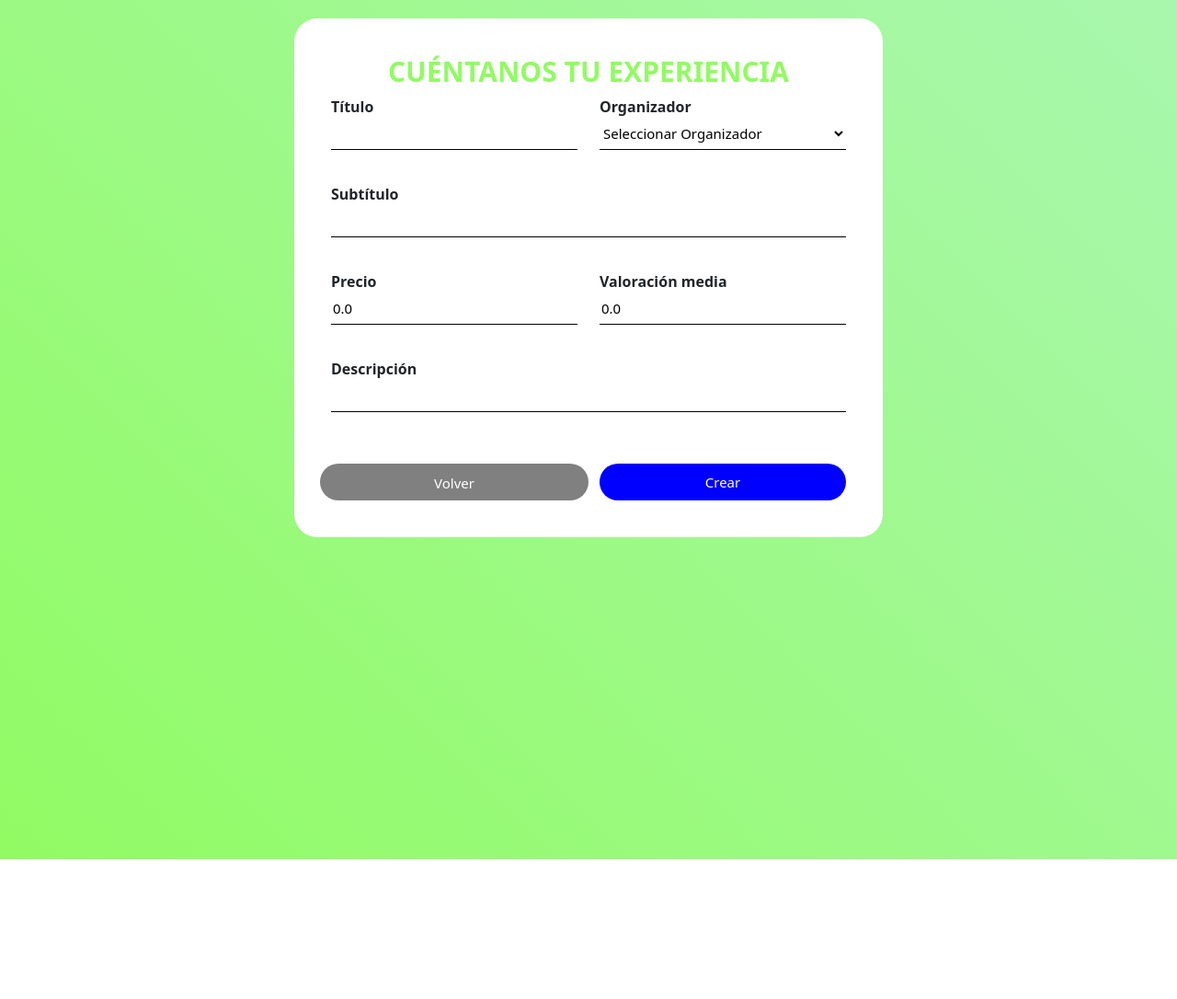
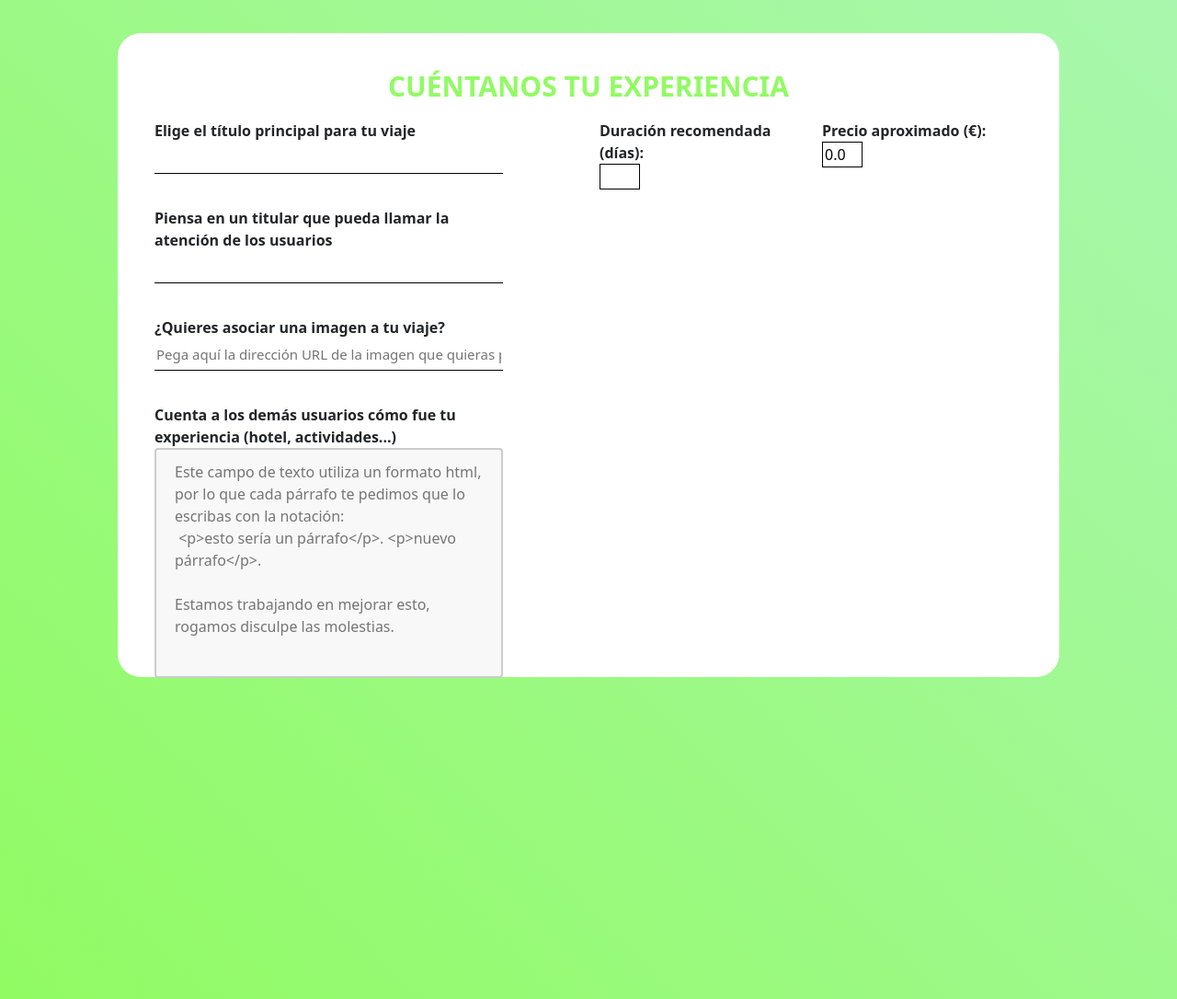
Before and after one commit to MiguelManzanoUAM/Zytrip, a Rails app: page /trips/new in a window 1280 px wide. Shown: the part 56-1142 px from the top of the page at 92% size. Before the commit the page ends 990 px from the top, so only its background shows below. Run offline with Rails 7, Linux system fonts and the light colour scheme; style sheets or scripts are compiled from the project's sources; some libraries are stand-ins or nearby versions.

Commit message:
user trips form new style in process

```diff
--- a/zytrip/app/assets/stylesheets/main.css
+++ b/zytrip/app/assets/stylesheets/main.css
@@ -1244,13 +1244,13 @@
 }
 
 .create-edit-trip-box{
-  margin-top: 25%;
-  margin-left: 25%;
-  margin-right: 25%;
+  margin-left: 10%;
+  margin-right: 10%;
   padding: 40px 40px;
-  margin-top:10px;
+  margin-top: 2%;
   background-color: white;
   border-radius: 25px;
+  max-height: 700px;
 }
 
 .create-edit-trip-title{
@@ -1259,4 +1259,41 @@
   font-size: 30px;
   text-align: center;
   text-transform: uppercase;
+  margin-bottom: 2%;
 }
+
+.create-edit-trip-form-label{
+  margin: 0;
+  padding: 0;
+  font-weight: bold;
+}
+
+.create-edit-trip-form-input{
+  width: 100%;
+  margin-bottom: 20px;
+  border: none;
+  border-bottom: 1px solid black;
+  background: transparent;
+  outline: none;
+  height: 35px;
+  font-size: 15px;
+}
+
+.create-edit-trip-form-description{
+  width: 100%;
+  height: 250px;
+  padding: 12px 20px;
+  box-sizing: border-box;
+  border: 2px solid #ccc;
+  border-radius: 4px;
+  background-color: #f8f8f8;
+  resize: none;
+}
+
+.create-edit-trip-form-input-short{
+  width: 20%;
+  margin-bottom: 20px;
+  border: 1px solid black;
+  background: transparent;
+  outline: none;
+}
--- a/zytrip/app/views/trips/_trip_form_fields.html.erb
+++ b/zytrip/app/views/trips/_trip_form_fields.html.erb
@@ -1,38 +1,46 @@
 <div class="row">
-  <div class="col-md-6 mb-3">
-    <%= f.label(:title, "Título", class:"create-edit-form-label") %>
-    <%= f.text_field :title, class:"create-edit-form-input", autofocus: true, required: true %>
-  </div>
-
-  <div class="col-md-6 mb-3">
-    <%= f.label(:organizer_id, "Organizador", class:"create-edit-form-label") %>
-    <%= f.collection_select(:organizer_id, User.all, :id, :name, {include_blank: 'Seleccionar Organizador'}, required: true,
-    class:"create-edit-form-input") %>
+  <div class="col-md-6">
+    <div class="row">
+      <div class="col-md-10 mb-3">
+        <%= f.label(:title, "Elige el título principal para tu viaje", class:"create-edit-trip-form-label") %>
+        <%= f.text_field :title, class:"create-edit-trip-form-input", autofocus: true, required: true %>
       </div>
     </div>
 
     <div class="row">
-  <div class="col-md-12 mb-3">
-    <%= f.label(:subtitle, "Subtítulo", class:"create-edit-form-label") %>
-    <%= f.text_field :subtitle, class:"create-edit-form-input", autofocus: true %>
+      <div class="col-md-10 mb-3">
+        <%= f.label(:subtitle, "Piensa en un titular que pueda llamar la atención de los usuarios", class:"create-edit-trip-form-label") %>
+        <%= f.text_field :subtitle, class:"create-edit-trip-form-input", autofocus: true %>
       </div>
     </div>
 
     <div class="row">
-  <div class="col-md-6 mb-3">
-    <%= f.label(:price, "Precio", class:"create-edit-form-label") %>
-    <%= f.text_field :price, class:"create-edit-form-input", autofocus: true, required: true %>
-  </div>
-
-  <div class="col-md-6 mb-3">
-    <%= f.label(:rating, "Valoración media", class:"create-edit-form-label") %>
-    <%= f.text_field :rating, class:"create-edit-form-input", autofocus: true, required: true %>
+      <div class="col-md-10 mb-3">
+        <%= f.label(:image_url, "¿Quieres asociar una imagen a tu viaje?", class:"create-edit-trip-form-label") %>
+        <%= f.text_field :image_url, class:"create-edit-trip-form-input", autofocus: true, placeholder:"Pega aquí la dirección URL de la imagen que quieras poner" %>
       </div>
     </div>
 
     <div class="row">
-  <div class="col-md-12 mb-3">
-    <%= f.label(:description, "Descripción", class:"create-edit-form-label") %>
-    <%= f.text_field :description, class:"create-edit-form-input", autofocus: true %>
+      <div class="col-md-10 mb-3">
+        <%= f.label(:description, "Cuenta a los demás usuarios cómo fue tu experiencia (hotel, actividades...)", class:"create-edit-trip-form-label") %>
+        <%= f.text_area :description, class:"create-edit-trip-form-description", autofocus: true, placeholder:"Este campo de texto utiliza un formato html, por lo que cada párrafo te pedimos que lo escribas con la notación: \n <p>esto sería un párrafo</p>. <p>nuevo párrafo</p>. \n\nEstamos trabajando en mejorar esto, rogamos disculpe las molestias." %>
       </div>
     </div>
+  </div>
+
+
+  <div class="col-md-6">
+    <div class="row">
+      <div class="col-md-6 mb-3">
+        <%= f.label(:duration, "Duración recomendada (días): ", class:"create-edit-trip-form-label") %>
+        <%= f.text_field :title, class:"create-edit-trip-form-input-short", autofocus: true, required: true %>
+      </div>
+
+      <div class="col-md-6 mb-3">
+        <%= f.label(:price, "Precio aproximado (€): ", class:"create-edit-trip-form-label") %>
+        <%= f.text_field :price, class:"create-edit-trip-form-input-short", autofocus: true, required: true %>
+      </div>
+    </div>
+  </div>
+</div>
--- a/zytrip/app/views/trips/new.html.erb
+++ b/zytrip/app/views/trips/new.html.erb
@@ -4,7 +4,7 @@
     <h2 class="create-edit-trip-title">Cuéntanos tu experiencia</h2>
     <%= form_for(@trip, url: trips_path(@trip)) do |f| %>
       <%= render partial: "trip_form_fields", :locals => {:f => f} %>
-      <div class="actions-btns">
+      <!--<div class="actions-btns">
         <div class="row">
           <div class="col-lg-6 col-md-12 col-sm-12 text-center create-edit-form-cancel-btn">
             <%= link_to "Volver", :back, class: "create-edit-form-cancel-link" %>
@@ -13,7 +13,7 @@
             <%= f.submit "Crear", class: "create-edit-form-submit-btn" %>
           </div>
         </div>
-      </div>
+      </div>-->
     <% end %>
   </div>
 </div>
--- /dev/null
+++ b/zytrip/db/migrate/20221014095315_add_image_url_to_trips.rb
@@ -0,0 +1,5 @@
+class AddImageUrlToTrips < ActiveRecord::Migration[7.0]
+  def change
+    add_column :trips, :image_url, :string
+  end
+end
```
Also changed, not shown: zytrip/db/schema.rb, 1 other file. Lines whose indentation alone changed are shown as unchanged.
